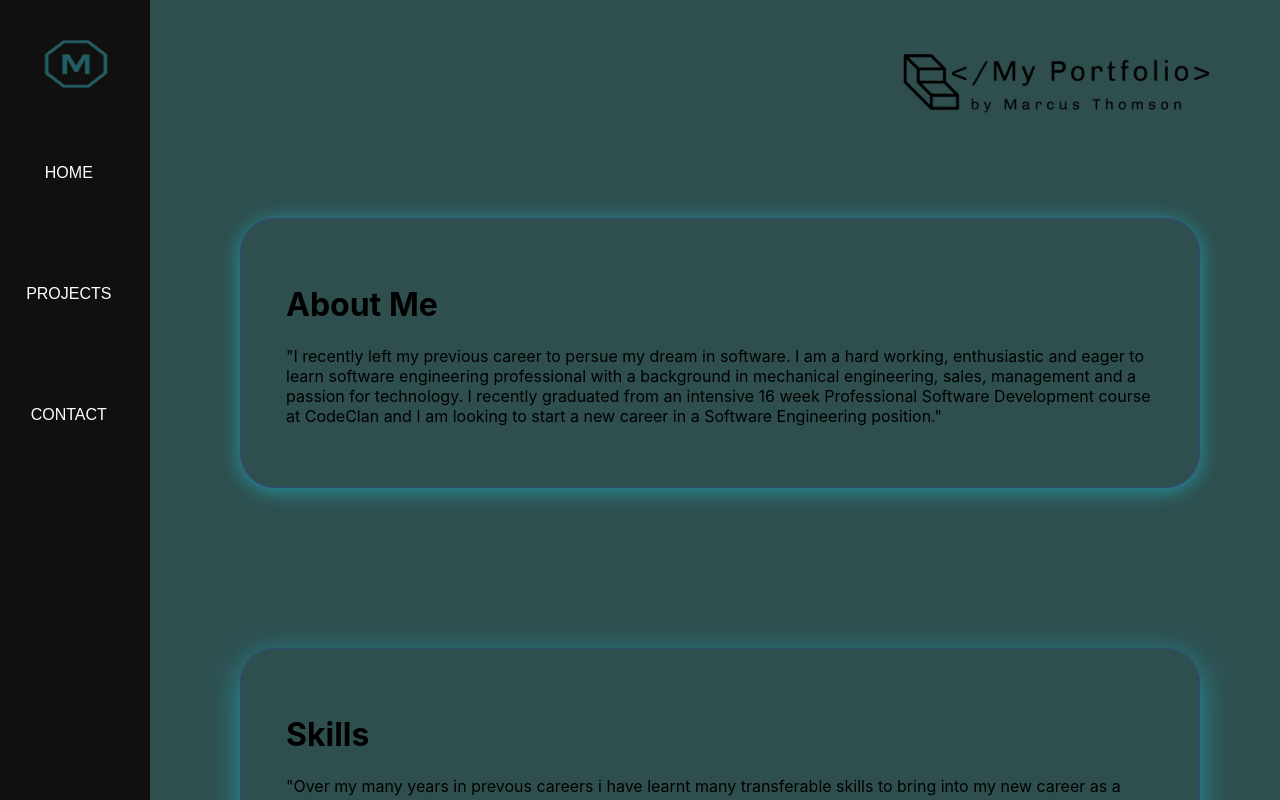
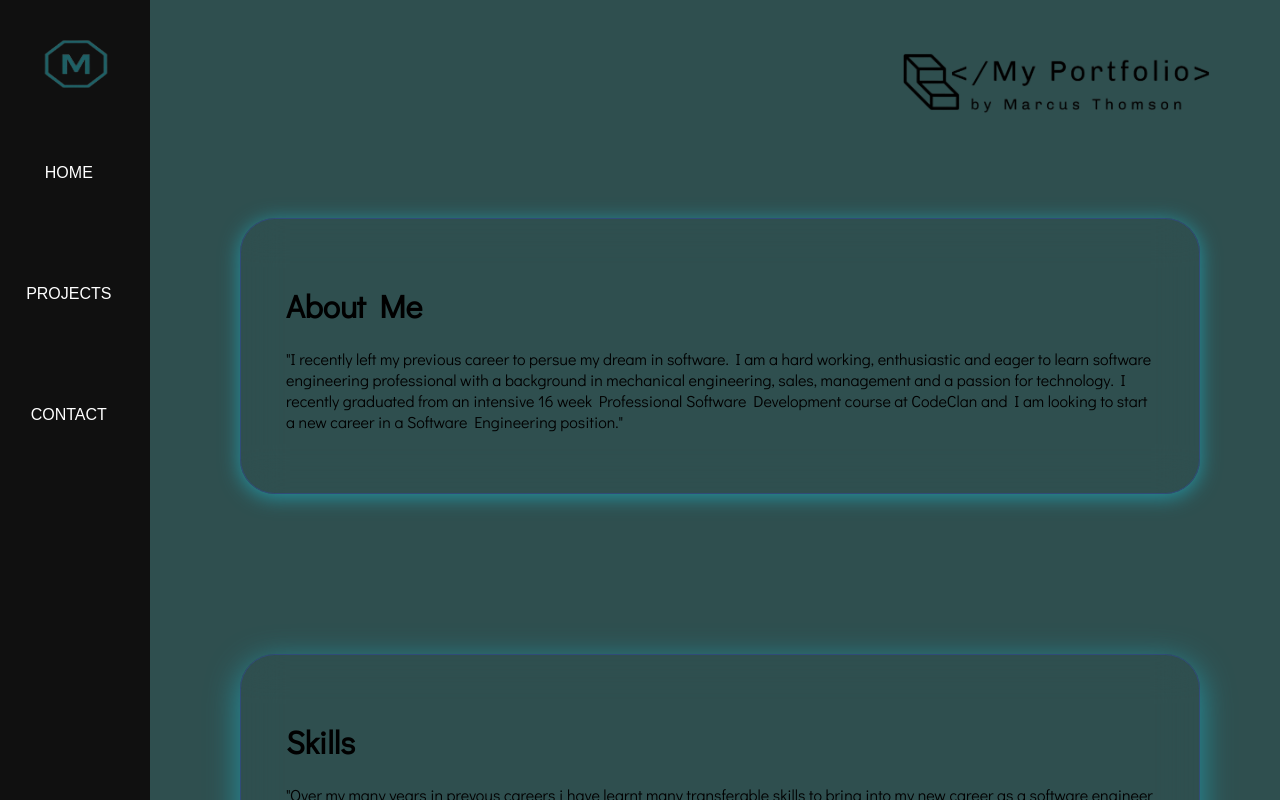
Before and after one commit to coose911/mt_portfolio, a React (Create React App) app: page / in a window 1280 px wide. Shown: the top 800 px of the page. Built offline with nearby package versions, Linux system fonts and the light colour scheme.

Commit message:
new font

```diff
--- a/src/Container/Home.js
+++ b/src/Container/Home.js
@@ -3,9 +3,7 @@
 import { FontAwesomeIcon } from '@fortawesome/react-fontawesome';
 import React from 'react'
 import styled from 'styled-components';
-<style>
-@import url('https://fonts.googleapis.com/css2?family=Didact+Gothic&family=Hanken+Grotesk:wght@300&family=Quicksand&display=swap');
-</style>
+
 
 
 const Paragraph1 = styled.div`
--- a/src/index.css
+++ b/src/index.css
@@ -1,8 +1,10 @@
+
+@import url('https://fonts.googleapis.com/css2?family=Didact+Gothic&family=Hanken+Grotesk:wght@300&family=Quicksand&display=swap');
+
+
 body {
   margin: 0;
-  font-family: -apple-system, BlinkMacSystemFont, 'Segoe UI', 'Roboto', 'Oxygen',
-    'Ubuntu', 'Cantarell', 'Fira Sans', 'Droid Sans', 'Helvetica Neue',
-    sans-serif;
+  font-family: 'Didact Gothic','Hanken Grotesk' ,'Quicksand', sans-serif;;
   -webkit-font-smoothing: antialiased;
   -moz-osx-font-smoothing: grayscale;
   background-color: #2F4F4F;
```
